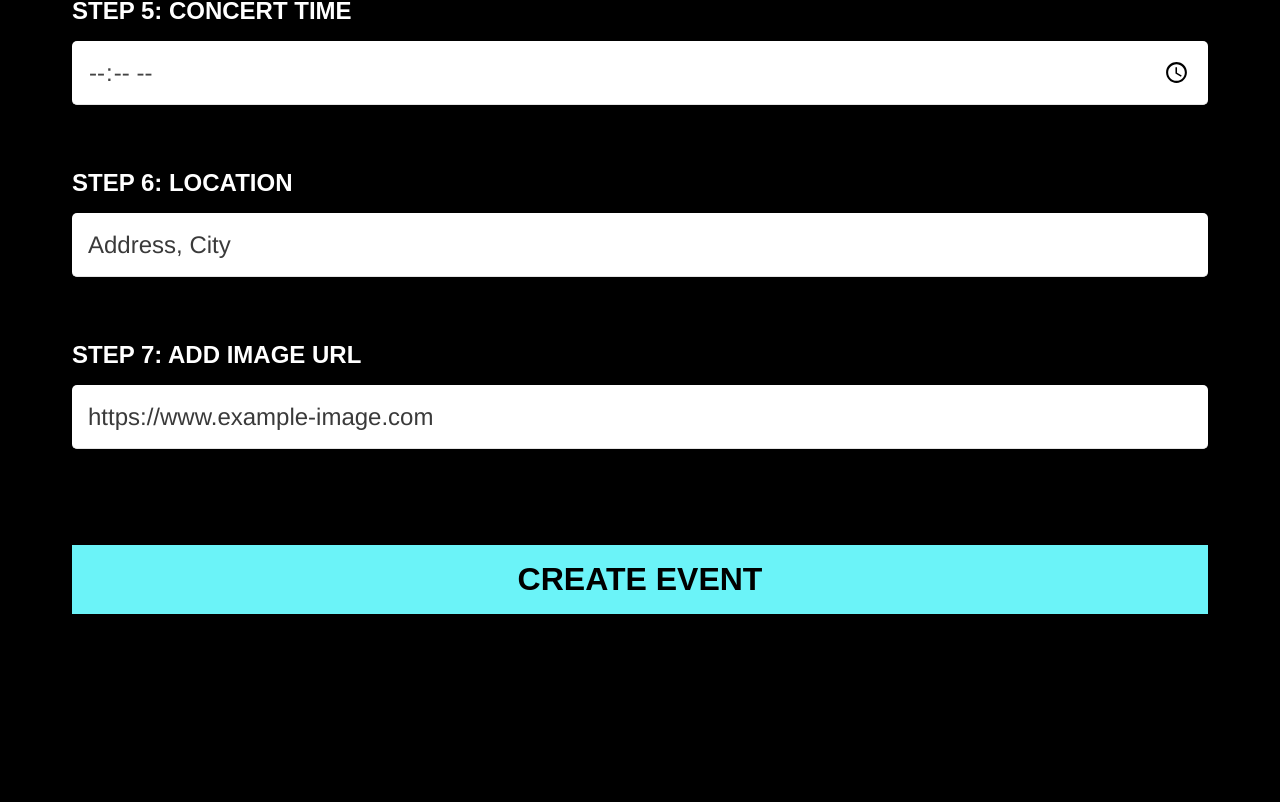
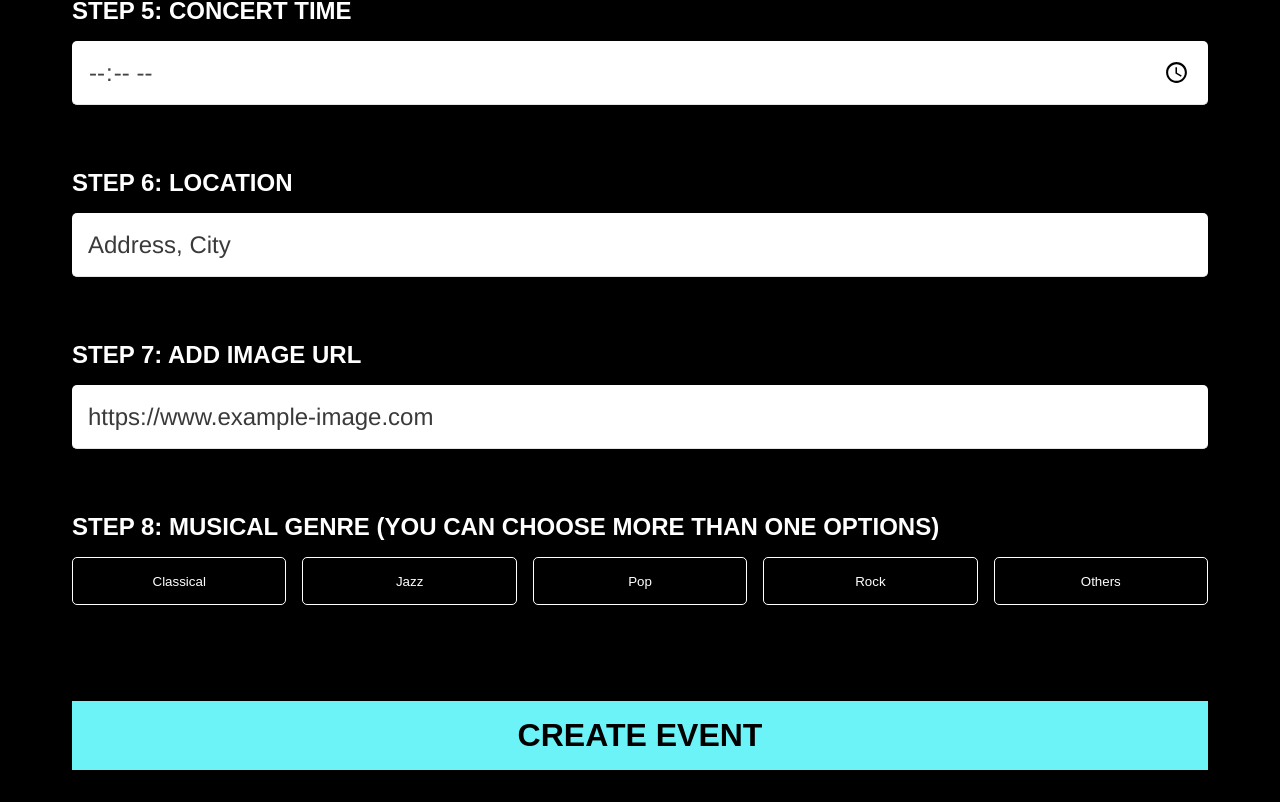
Before and after one commit to achowatt/vite-event-creator, a Vue app: page /add-new-event in a window 1280 px wide. Shown: the part 954-1756 px from the top of the page. Before the commit the page ends 1600 px from the top, so only its background shows below. Built offline with nearby package versions, Linux system fonts and the light colour scheme; no server answers; the database is empty; a web font is replaced by a local one.

Commit message:
Fix some errors

```diff
--- /dev/null
+++ b/src/components/GenreButtons.vue
@@ -0,0 +1,60 @@
+<template>
+  <button
+    v-if="chosen"
+    class="selected"
+    type="button"
+    @click="removeGenre(genre)"
+  >
+    {{ genre }}
+  </button>
+  <button v-else type="button" class="unselected" @click="addGenre(genre)">
+    {{ genre }}
+  </button>
+</template>
+
+<script>
+export default {
+  props: ["genre"],
+  emits: ["addGenre", "removeGenre"],
+  data() {
+    return {
+      chosen: false,
+      selected: "selected",
+      unselected: "unselected",
+    };
+  },
+  methods: {
+    addGenre(genre) {
+      this.$emit("addGenre", genre);
+      this.chosen = true;
+    },
+    removeGenre(genre) {
+      this.chosen = false;
+      this.$emit("removeGenre", genre);
+    },
+  },
+};
+</script>
+
+<style lang="scss" scoped>
+button {
+  height: 3rem;
+  width: 100%;
+  border-radius: 5px;
+  cursor: pointer;
+  display: grid;
+  place-items: center;
+  color: white;
+  &.selected {
+    background: rgb(255, 169, 57);
+    border: none;
+  }
+  &.unselected {
+    background: rgb(0, 0, 0);
+    border: 1px solid white;
+    cursor: pointer;
+    display: grid;
+    place-items: center;
+  }
+}
+</style>
--- a/src/views/AddNewEvent.vue
+++ b/src/views/AddNewEvent.vue
@@ -6,7 +6,10 @@
         <h1 class="highlight-1">Create event</h1>
         <form @submit.prevent="onSubmit">
           <div id="step-1" class="form-group">
-            <label for="band-name" :class="{ done: band.length > 0 }"
+            <label
+              for="band-name"
+              :class="{ done: band.length > 0 }"
+              class="label"
               >Step 1: Band Name</label
             >
             <input
@@ -22,6 +25,7 @@
             <label
               for="band-description"
               :class="{ done: description.length > 0 }"
+              class="label"
               >Step 2: Add Description</label
             >
             <textarea
@@ -38,6 +42,7 @@
               for="band-images"
               ref="step3heading"
               :class="{ done: chosenMusicians.length > 0 }"
+              class="label"
               >Step 3: Add your Band members (Click on the pictures!)</label
             >
             <div class="band-images" id="band-images">
@@ -59,19 +64,28 @@
             <p class="error" v-if="showError">Please add at least one member</p>
           </div>
           <div id="step-4" class="form-group">
-            <label for="concert-date" :class="{ done: date.length > 0 }"
+            <label
+              for="concert-date"
+              :class="{ done: date.length > 0 }"
+              class="label"
               >Step 4: concert date</label
             >
             <input type="date" id="concert-date" v-model="date" required />
           </div>
           <div id="step-5" class="form-group">
-            <label for="concert-time" :class="{ done: time.length > 0 }"
+            <label
+              for="concert-time"
+              :class="{ done: time.length > 0 }"
+              class="label"
               >Step 5: concert time</label
             >
             <input type="time" id="concert-time" v-model="time" required />
           </div>
           <div id="step-6" class="form-group">
-            <label for="concert-location" :class="{ done: location.length > 0 }"
+            <label
+              for="concert-location"
+              :class="{ done: location.length > 0 }"
+              class="label"
               >Step 6: location</label
             >
             <input
@@ -83,7 +97,10 @@
             />
           </div>
           <div id="step-7" class="form-group">
-            <label for="concert-image" :class="{ done: bandImage.length > 0 }"
+            <label
+              for="concert-image"
+              :class="{ done: bandImage.length > 0 }"
+              class="label"
               >Step 7: Add Image URL</label
             >
             <input
@@ -94,12 +111,36 @@
               placeholder="https://www.example-image.com"
             />
           </div>
+          <div id="step-8" class="form-group musical-genre">
+            <h4
+              class="label"
+              for="musical-genre"
+              :class="{ done: genre.length > 0 }"
+            >
+              Step 8: Musical Genre (You can choose more than one options)
+            </h4>
+            <div class="options-container">
+              <div v-for="genre in possibleGenre" :key="genre">
+                <GenreButtons
+                  :genre="genre"
+                  @addGenre="addGenre(genre)"
+                  @removeGenre="removeGenre(genre)"
+                />
+              </div>
+            </div>
+          </div>
           <div class="confirm-container">
             <div
               id="step-8"
               class="confirm"
               v-if="
-                band && description && date && time && location && bandImage
+                band &&
+                description &&
+                date &&
+                time &&
+                location &&
+                bandImage &&
+                genre
               "
             >
               <h1 class="highlight-1">
@@ -139,6 +180,10 @@
                   <p class="confirm-title">Location</p>
                   <p>{{ location }}</p>
                 </div>
+                <div class="group">
+                  <p class="confirm-title">Genre</p>
+                  <p>{{ genre.join(", ") }}</p>
+                </div>
               </div>
               <Lottie v-if="formSubmitting" />
             </div>
@@ -155,9 +200,10 @@ import { createConcert, fetchMusicians } from "@/firebase.js";
 import MusicianList from "@/components/MusicianListForm.vue";
 import BioModal from "@/components/BioModal.vue";
 import Lottie from "@/components/lottie.vue";
+import GenreButtons from "@/components/GenreButtons.vue";
 
 export default {
-  components: { MusicianList, BioModal, Lottie },
+  components: { MusicianList, BioModal, Lottie, GenreButtons },
   data() {
     return {
       band: "",
@@ -166,8 +212,10 @@ export default {
       time: "",
       location: "",
       bandImage: "",
+      genre: [],
       musicians: [],
       chosenMusicians: [],
+      possibleGenre: ["Classical", "Jazz", "Pop", "Rock", "Others"],
       modal: { opened: false, info: {} },
       showError: false,
       done: "done",
@@ -198,6 +246,7 @@ export default {
         location: this.location,
         bandImage: this.bandImage,
         musicians: this.chosenMusicians,
+        genre: this.genre,
         slug: this.convertToSlug(this.band),
       };
 
@@ -220,6 +269,7 @@ export default {
       return band.toLowerCase().split(" ").join("-");
     },
     add(id) {
+      //add musician to form
       const chosen = this.musicians.filter(
         (musicians) => musicians.id == id
       )[0];
@@ -227,6 +277,7 @@ export default {
       this.showError = false;
     },
     remove(removeId) {
+      //add musician from form
       this.chosenMusicians = this.chosenMusicians.filter(
         (chosen) => chosen.id !== removeId
       );
@@ -239,6 +290,14 @@ export default {
     },
     closeBio() {
       this.modal.opened = false;
+    },
+    addGenre(genre) {
+      console.log(genre);
+      this.genre.push(genre);
+    },
+    removeGenre(genre) {
+      console.log(genre);
+      this.genre = this.genre.filter((remove) => remove !== genre);
     },
   },
   created() {
@@ -274,7 +333,7 @@ export default {
     flex-direction: column;
     margin-bottom: 4rem;
 
-    label {
+    .label {
       font-size: 1.5rem;
       font-weight: bold;
       font-family: "Zen Loop", sans-serif;
@@ -318,6 +377,15 @@ export default {
     grid-template-columns: repeat(auto-fill, minmax(250px, 1fr));
     grid-gap: 1rem;
     grid-row-gap: 1.5rem;
+  }
+
+  .musical-genre {
+    .options-container {
+      display: grid;
+      grid-template-columns: repeat(auto-fill, minmax(200px, 1fr));
+      /* place-items: center; */
+      grid-gap: 1rem;
+    }
   }
 
   .confirm-container {
--- a/src/views/ConcertDetails.vue
+++ b/src/views/ConcertDetails.vue
@@ -33,6 +33,10 @@
           earum atque ducimus, consectetur soluta recusandae repellendus
           reiciendis!
         </p>
+      </div>
+      <div class="about">
+        <p>Genre</p>
+        <p>{{ genre.join(", ") }}</p>
       </div>
 
       <h2>Meet the musicians</h2>
@@ -74,14 +78,13 @@
 </template>
 
 <script>
-import GoBack from "@/components/GoBack.vue";
 import { getConcert, getMusician } from "@/firebase.js";
 export default {
-  components: { GoBack },
   data() {
     return {
       concert: {},
       musicians: [],
+      genre: [],
     };
   },
   computed: {
@@ -93,6 +96,7 @@ export default {
     getConcert(this.$route.params.id).then((data) => {
       //set concert data
       this.concert = data;
+      this.genre = data.genre;
       //set musician data
       for (const m of data.musicians) {
         getMusician(m.id).then((data) => {
@@ -110,9 +114,10 @@ export default {
 
   .band-image {
     width: 100%;
-    height: 40rem;
+    height: 45rem;
     max-height: 100vh;
     margin-top: -8rem;
+    background-attachment: fixed;
     background-size: cover;
     position: relative;
     z-index: -1;
@@ -216,6 +221,7 @@ export default {
       border-radius: 5px;
       object-fit: cover;
       object-position: left top;
+      background-attachment: fixed;
     }
   }
 
--- a/src/views/Concerts.vue
+++ b/src/views/Concerts.vue
@@ -24,6 +24,7 @@
         >
           <ReusableCard :info="concertInfo">
             <h2>{{ concertInfo.band }}</h2>
+            <p>Genre: {{ concertInfo.genre.join(", ") }}</p>
             <p>{{ concertInfo.date }}</p>
             <p>{{ concertInfo.location }}</p>
             <p>{{ concertInfo.time }}</p>
@@ -47,8 +48,10 @@ export default {
   },
   computed: {
     filteredConcerts() {
-      if (this.filter !== "All") {
-        return this.concerts.filter((concert) => concert.genre === this.filter);
+      if (this.filter != "All") {
+        return this.concerts.filter((concert) =>
+          concert.genre.includes(this.filter)
+        );
       } else {
         return this.concerts;
       }
```
Also changed, not shown: src/components/Footer.vue (+14 -6 lines).
